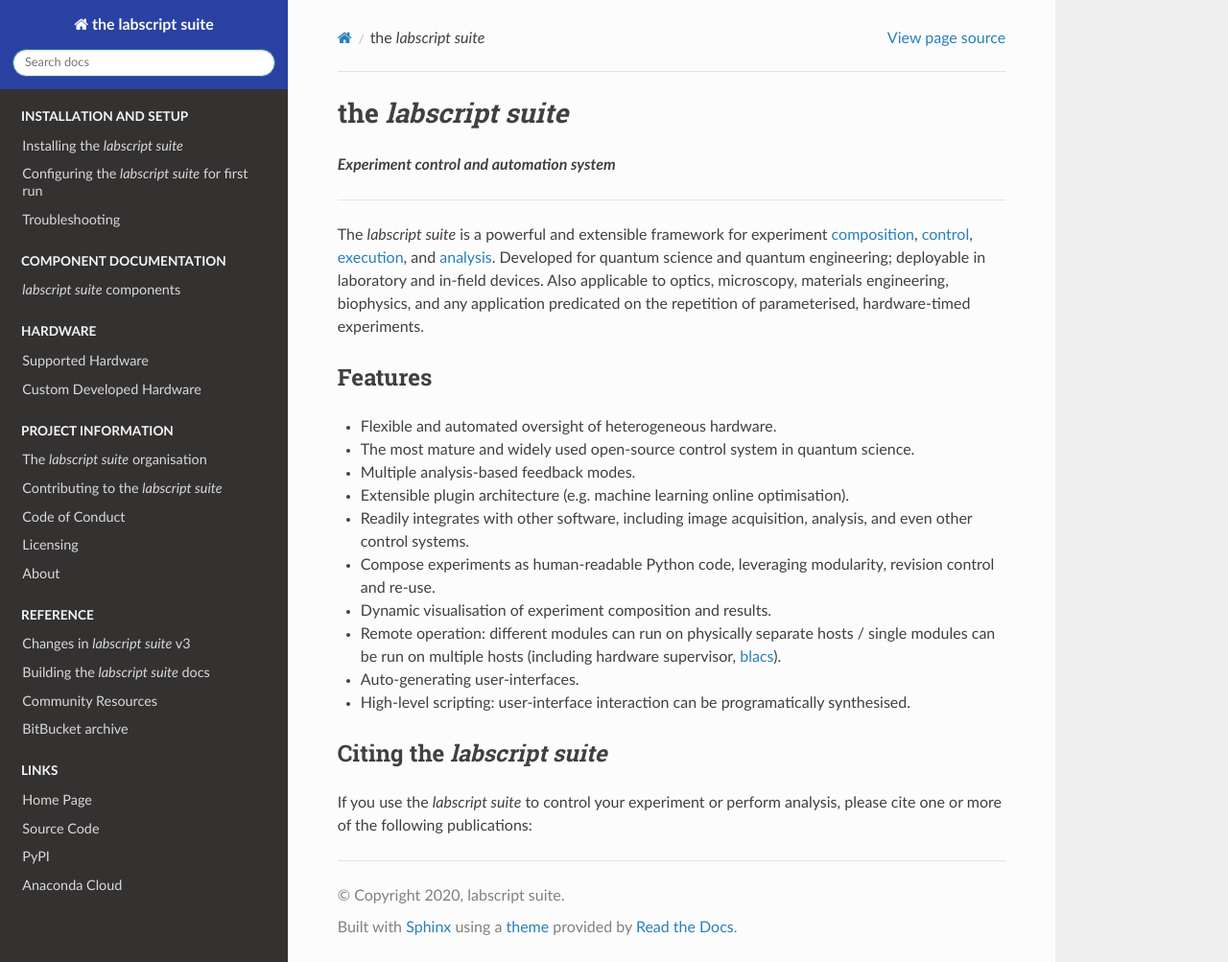
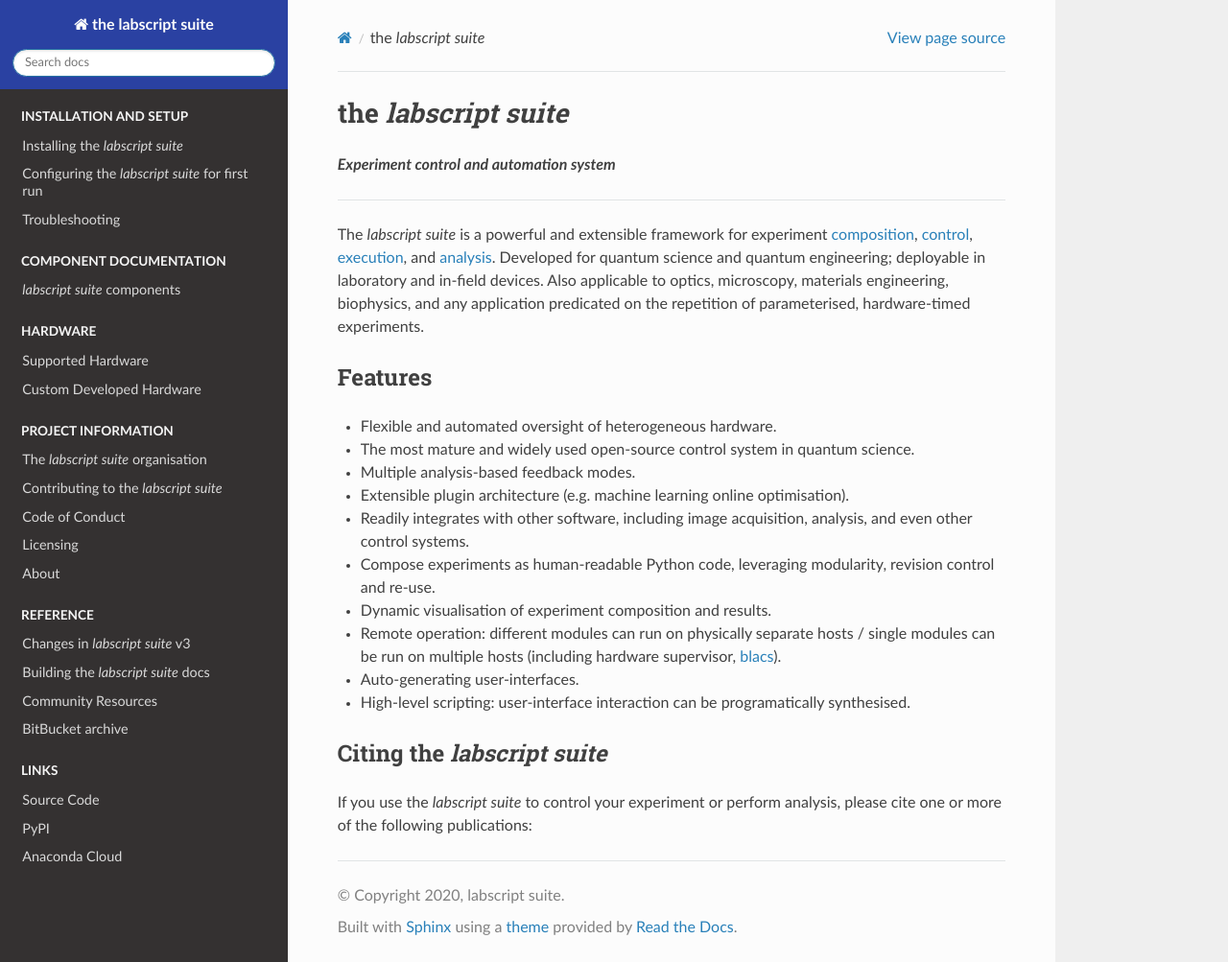
Before and after one commit to labscript-suite/labscript-suite, a Sphinx documentation site: the page built from docs/source/main.md, in a window 1280 px wide and 1003 px high. Shown: the whole window at 96% size. Built offline with Sphinx 7.4.7 and the Read the Docs theme 2.0.0, drawn with Linux system fonts in a browser that asks for light colours.

Commit message:
Remove link to old homepage

```diff
--- a/docs/source/index.rst
+++ b/docs/source/index.rst
@@ -145,7 +145,6 @@ Testimonials
    :hidden:
    :caption: LINKS
 
-   Home Page <http://labscriptsuite.org>
    Source Code <https://github.com/labscript-suite/labscript-suite>
    PyPI <https://pypi.org/project/labscript-suite/>
    Anaconda Cloud <https://anaconda.org/labscript-suite/labscript-suite>
```
